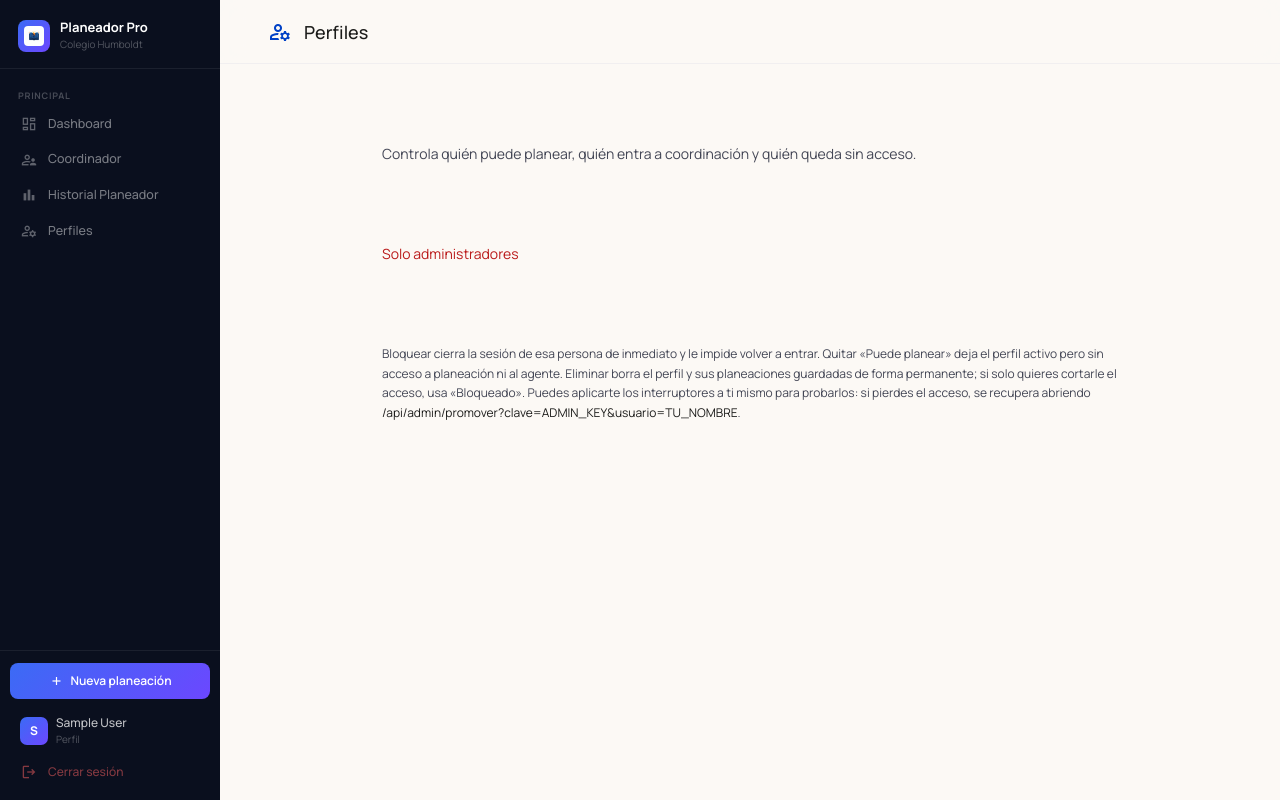
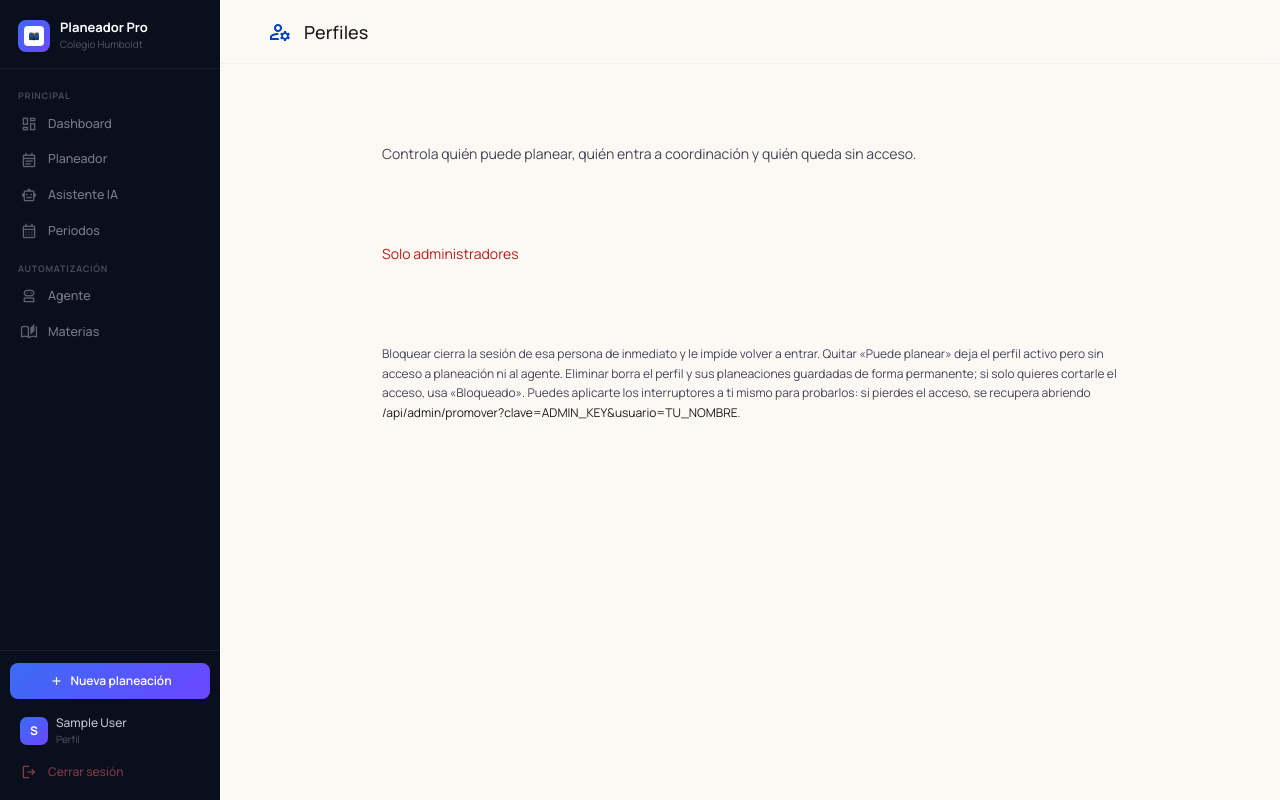
Before and after one commit to alcolhumboldt-byte/planeador-academico, a Flask app: template templates/admin.html in a window 1280 px wide. Run offline with Flask 3, Linux system fonts and the light colour scheme; the template is opened without the code that fills it, so the values that code supplies are empty; the visitor is signed in with stand-in values (Sample User, id 1); some libraries are stand-ins or nearby versions.

Commit message:
Admin: entrar a coordinacion sin perder el modulo de profesor
El administrador quedaba fuera de /coordinador porque esa puerta solo miraba
es_coordinador. Y activarse el interruptor no era salida: la exclusion que se
agrego con el pendiente 5 le habria quitado el modulo de profesor, y quien
administra la app tambien dicta clase.

- puede_coordinar() concentra la puerta de coordinacion: es_coordinador O
  es_admin. Reemplaza ocho comprobaciones sueltas repetidas por las rutas.
- puede_planear() exime al admin de la exclusion coordinador/profesor. Un
  coordinador puro sigue sin poder planear, y el interruptor de
  /admin/perfiles sigue mandando sobre los profesores.
- El menu lateral leia session['es_coordinador'], que solo se escribe al
  iniciar sesion: cambiar un interruptor en /admin/perfiles no se notaba hasta
  volver a entrar. Ahora un context_processor calcula los permisos en cada
  render, asi que el menu va siempre al dia y dice lo mismo en toda la app.

Probado con la matriz de roles: profesor, coordinador puro, admin puro, admin
que ademas coordina, y profesor con el permiso revocado.

Co-Authored-By: Claude Opus 5 <noreply@anthropic.com>

```diff
--- a/app.py
+++ b/app.py
@@ -373,6 +373,25 @@ def agregar_headers_seguridad(response):
     response.headers['Permissions-Policy'] = 'geolocation=(), camera=(), microphone=(self)'
     return response
 
+@app.context_processor
+def _permisos_menu():
+    """Permisos frescos para el menu lateral, recalculados en cada render.
+
+    El menu leia session['es_coordinador'], que solo se escribe al iniciar
+    sesion: cambiar un interruptor en /admin/perfiles no se notaba hasta volver
+    a entrar, y el menu aparecia distinto segun la pantalla. Calcularlo aqui lo
+    deja igual en toda la app y siempre al dia.
+    """
+    nombre = session.get("usuario")
+    if not nombre:
+        return {"nav_planear": False, "nav_coordinar": False, "nav_admin": False}
+    return {
+        "nav_planear":   puede_planear(nombre),
+        "nav_coordinar": puede_coordinar(nombre),
+        "nav_admin":     es_admin(nombre),
+    }
+
+
 # ── Rate Limiter ──────────────────────────────
 # Límites por defecto (se sobreescriben por ruta)
 # Formato: "cantidad por periodo" — ej: "10 per minute"
@@ -606,6 +625,17 @@ def es_admin(nombre):
     return bool(cargar_perfiles().get(nombre, {}).get("es_admin", False))
 
 
+def puede_coordinar(nombre):
+    """Quien puede entrar al modulo de coordinacion.
+
+    El administrador entra siempre, sin tener que activarse el interruptor de
+    coordinacion: si se lo activara perderia el modulo de profesor, y quien
+    administra la app suele dictar clase tambien.
+    """
+    perfil = cargar_perfiles().get(nombre, {})
+    return bool(perfil.get("es_coordinador", False) or perfil.get("es_admin", False))
+
+
 def puede_planear(nombre):
     """Quien puede entrar al modulo de profesor.
 
@@ -613,8 +643,13 @@ def puede_planear(nombre):
     (layout.html), y aqui se bloquea tambien por servidor para que escribir
     /planear en la barra no sirva de nada. El admin puede ademas revocar el
     permiso a cualquier profesor con el interruptor de /admin/perfiles.
+
+    El administrador queda exento de esa exclusion: necesita las dos caras de
+    la app — probar coordinacion sin dejar de planear sus propias materias.
     """
     perfil = cargar_perfiles().get(nombre, {})
+    if perfil.get("es_admin", False):
+        return perfil.get("puede_planear", True)
     if perfil.get("es_coordinador", False):
         return False
     return perfil.get("puede_planear", True)
@@ -850,7 +885,7 @@ def dashboard():
     perfiles = cargar_perfiles()
     mats     = get_materias(perfiles, nombre)
     año      = get_año(perfiles, nombre)
-    es_coord = cargar_perfiles().get(nombre, {}).get("es_coordinador", False)
+    es_coord = puede_coordinar(nombre)
     # El dashboard muestra materias y planeaciones propias: no aplica a
     # coordinacion, que solo usa el reporte de verificacion.
     if es_coord:
@@ -3405,7 +3440,7 @@ def coordinador_historial_vista():
     nombre = usuario_actual()
     if not nombre: return redirect(url_for("index"))
     perfiles = cargar_perfiles()
-    if not perfiles[nombre].get("es_coordinador", False):
+    if not puede_coordinar(nombre):
         return redirect(url_for("dashboard"))
     return render_template("historial.html",
         nombre=nombre, año=get_año(perfiles, nombre), es_coordinador=True)
@@ -3417,7 +3452,7 @@ def coordinador():
     if not nombre: return redirect(url_for("index"))
     perfiles = cargar_perfiles()
     # Solo coordinadores pueden acceder
-    if not perfiles[nombre].get("es_coordinador", False):
+    if not puede_coordinar(nombre):
         return redirect(url_for("dashboard"))
     año = get_año(perfiles, nombre)
     return render_template("coordinador.html",
@@ -3439,7 +3474,7 @@ def verificar_planeaciones():
     if not nombre: return jsonify({"ok": False})
     # Solo coordinadores
     perfiles_check = cargar_perfiles()
-    if not perfiles_check.get(nombre, {}).get("es_coordinador", False):
+    if not puede_coordinar(nombre):
         return jsonify({"ok": False, "error": "Acceso solo para coordinadores"})
 
     data     = get_json_safe()
@@ -3627,7 +3662,7 @@ def coordinador_progreso(session_id):
 def coordinador_reportes():
     nombre = usuario_actual()
     if not nombre: return jsonify({"ok": False})
-    if not cargar_perfiles().get(nombre, {}).get("es_coordinador", False):
+    if not puede_coordinar(nombre):
         return jsonify({"ok": False, "error": "Acceso solo para coordinadores"})
     return jsonify({"ok": True, "reportes": _listar_reportes()})
 
@@ -3636,7 +3671,7 @@ def coordinador_reportes():
 def coordinador_reporte(archivo):
     nombre = usuario_actual()
     if not nombre: return jsonify({"ok": False})
-    if not cargar_perfiles().get(nombre, {}).get("es_coordinador", False):
+    if not puede_coordinar(nombre):
         return jsonify({"ok": False, "error": "Acceso solo para coordinadores"})
     # Solo el nombre de archivo, nunca rutas
     archivo = os.path.basename(re.sub(r"[^0-9A-Za-z_\-\.]", "", archivo))
@@ -3654,7 +3689,7 @@ def coordinador_informe():
     llamaba directo a la API sin key (y sin poder tenerla): no funcionaba."""
     nombre = usuario_actual()
     if not nombre: return jsonify({"ok": False})
-    if not cargar_perfiles().get(nombre, {}).get("es_coordinador", False):
+    if not puede_coordinar(nombre):
         return jsonify({"ok": False, "error": "Acceso solo para coordinadores"})
 
     api_key = get_api_key()
@@ -3715,7 +3750,7 @@ def coordinador_informe():
 def coordinador_eliminar_reporte(archivo):
     nombre = usuario_actual()
     if not nombre: return jsonify({"ok": False})
-    if not cargar_perfiles().get(nombre, {}).get("es_coordinador", False):
+    if not puede_coordinar(nombre):
         return jsonify({"ok": False, "error": "Acceso solo para coordinadores"})
     archivo = os.path.basename(re.sub(r"[^0-9A-Za-z_\-\.]", "", archivo))
     ruta = os.path.join(CARPETA_REPORTES, archivo)
@@ -3733,7 +3768,7 @@ def coordinador_eliminar_reporte(archivo):
 def coordinador_historial():
     nombre = usuario_actual()
     if not nombre: return jsonify({"ok": False})
-    if not cargar_perfiles().get(nombre, {}).get("es_coordinador", False):
+    if not puede_coordinar(nombre):
         return jsonify({"ok": False, "error": "Acceso solo para coordinadores"})
     periodo = request.args.get("periodo") or None
     return jsonify({"ok": True, **_historial(periodo)})
--- a/templates/layout.html
+++ b/templates/layout.html
@@ -26,7 +26,7 @@
       <span style="font-size:12.5px;font-weight:500;{% if pagina_actual == 'dashboard' %}color:#6C8FFF;{% else %}color:rgba(255,255,255,0.45);{% endif %}">Dashboard</span>
     </a>
 
-    {% if not session.get('es_coordinador') %}
+    {% if nav_planear %}
     <a href="/planear" style="display:flex;align-items:center;gap:10px;padding:8px 10px;border-radius:8px;margin-bottom:1px;text-decoration:none;transition:all 0.15s;
       {% if pagina_actual == 'planear' %}background:rgba(59,107,245,0.18);{% endif %}">
       <span class="material-symbols-outlined" style="font-size:18px;{% if pagina_actual == 'planear' %}color:#6C8FFF;{% else %}color:rgba(255,255,255,0.35);{% endif %}">event_note</span>
@@ -61,7 +61,7 @@
 
     {% endif %}
 
-    {% if session.get('es_coordinador') %}
+    {% if nav_coordinar %}
     <a href="/coordinador" style="display:flex;align-items:center;gap:10px;padding:8px 10px;border-radius:8px;margin-bottom:1px;text-decoration:none;transition:all 0.15s;
       {% if pagina_actual == 'coordinador' %}background:rgba(59,107,245,0.18);{% endif %}">
       <span class="material-symbols-outlined" style="font-size:18px;{% if pagina_actual == 'coordinador' %}color:#6C8FFF;{% else %}color:rgba(255,255,255,0.35);{% endif %}">supervisor_account</span>
@@ -73,7 +73,7 @@
       <span style="font-size:12.5px;font-weight:500;{% if pagina_actual == 'historial' %}color:#6C8FFF;{% else %}color:rgba(255,255,255,0.45);{% endif %}">Historial Planeador</span>
     </a>
     {% endif %}
-    {% if session.get('es_admin') %}
+    {% if nav_admin %}
     <a href="/admin/perfiles" style="display:flex;align-items:center;gap:10px;padding:8px 10px;border-radius:8px;margin-bottom:1px;text-decoration:none;transition:all 0.15s;
       {% if pagina_actual == 'admin' %}background:rgba(59,107,245,0.18);{% endif %}">
       <span class="material-symbols-outlined" style="font-size:18px;{% if pagina_actual == 'admin' %}color:#6C8FFF;{% else %}color:rgba(255,255,255,0.35);{% endif %}">manage_accounts</span>
```
